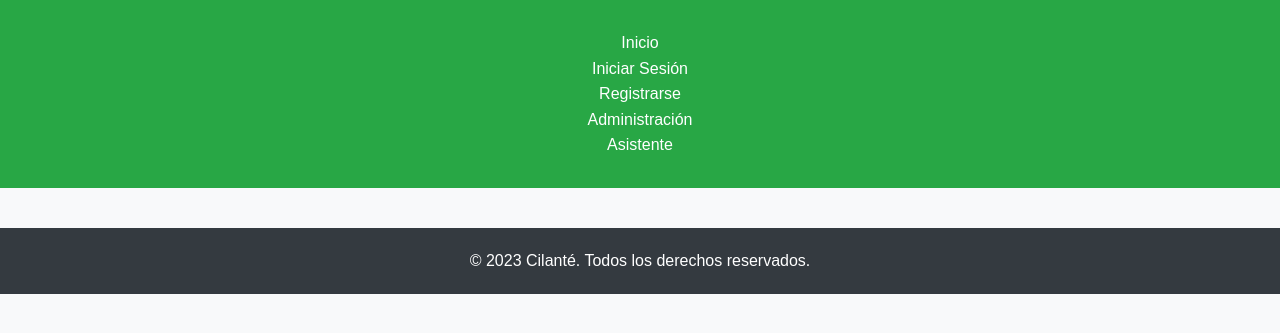
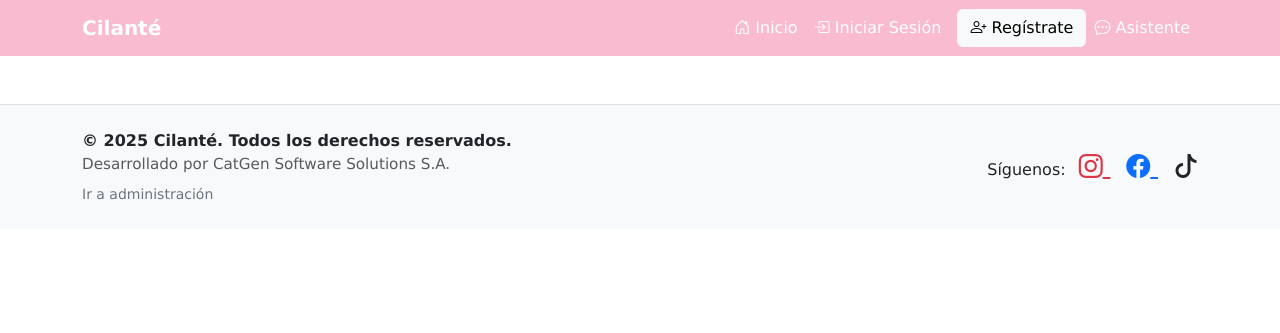
Before and after one commit to dylanbitz/cilante-store, a Flask app: template cilante/templates/base.html in a window 1280 px wide. Shown: the top 333 px of the page. Run offline with Flask 3, Linux system fonts and the light colour scheme; the template is opened without the code that fills it, so the values that code supplies are empty.

Commit message:
refactorizar templates de la pagina principal y añadir configuracion inicial de estilos

```diff
--- a/cilante/static/css/main.css
+++ b/cilante/static/css/main.css
@@ -1,70 +1,18 @@
-/* Main CSS styles for the Cilanté store application */
 
-/* Reset some default styles */
 * {
     margin: 0;
     padding: 0;
     box-sizing: border-box;
+    font-family: Verdana, Geneva, Tahoma, sans-serif;
 }
 
-/* Body styles */
-body {
-    font-family: 'Arial', sans-serif;
-    line-height: 1.6;
-    background-color: #f8f9fa;
-    color: #343a40;
+.bg-cilante-pink { background-color: #f8bbd0 !important; }
+.bg-cilante-light { background-color: #fce4ec !important; }
+.bg-cilante-beige { background-color: #fffde7 !important; }
+.text-cilante { color: #ad1457 !important; }
+
+.navbar-nav .nav-link:hover {
+  text-decoration: underline;
+  opacity: 0.85;
+  transition: opacity 0.2s;
 }
-
-/* Header styles */
-header {
-    background: #28a745;
-    color: #ffffff;
-    padding: 10px 0;
-    text-align: center;
-}
-
-/* Navigation styles */
-nav {
-    margin: 20px 0;
-}
-
-nav a {
-    color: #ffffff;
-    text-decoration: none;
-    padding: 10px 15px;
-}
-
-nav a:hover {
-    background: #218838;
-}
-
-/* Main content styles */
-main {
-    padding: 20px;
-}
-
-/* Button styles */
-.btn {
-    display: inline-block;
-    padding: 10px 20px;
-    background: #28a745;
-    color: #ffffff;
-    border: none;
-    border-radius: 5px;
-    text-decoration: none;
-}
-
-.btn:hover {
-    background: #218838;
-}
-
-/* Footer styles */
-footer {
-    text-align: center;
-    padding: 20px 0;
-    background: #343a40;
-    color: #ffffff;
-    position: relative;
-    bottom: 0;
-    width: 100%;
-}
--- a/cilante/templates/base.html
+++ b/cilante/templates/base.html
@@ -1,41 +1,88 @@
 <!DOCTYPE html>
 <html lang="es">
+
 <head>
     <meta charset="UTF-8">
     <meta name="viewport" content="width=device-width, initial-scale=1.0">
-    <title>{% block title %}Cilanté{% endblock %}</title>
-    <link rel="stylesheet" href="{{ url_for('static', filename='css/main.css') }}">
+    <title>Cilanté - Tienda de Bienestar</title>
+    <link href="https://cdn.jsdelivr.net/npm/bootstrap@5.3.3/dist/css/bootstrap.min.css" rel="stylesheet">
+    <link href="{{ url_for('static', filename='css/main.css') }}" rel="stylesheet">
+    <link rel="stylesheet" href="https://cdn.jsdelivr.net/npm/bootstrap-icons@1.11.3/font/bootstrap-icons.css">
     <script src="{{ url_for('static', filename='js/main.js') }}"></script>
 </head>
+
 <body>
     <header>
-        <nav>
-            <ul>
-                <li><a href="{{ url_for('shop.index') }}">Inicio</a></li>
-                <li><a href="{{ url_for('auth.login') }}">Iniciar Sesión</a></li>
-                <li><a href="{{ url_for('auth.register') }}">Registrarse</a></li>
-                <li><a href="{{ url_for('admin.index') }}">Administración</a></li>
-                <li><a href="{{ url_for('assistant.index') }}">Asistente</a></li>
-            </ul>
+        <nav class="navbar navbar-expand-lg" style="background-color: #f8bbd0;">
+            <section class="container">
+                <a class="navbar-brand fw-bold text-white" href="{{ url_for('shop.index') }}">Cilanté</a>
+                <button class="navbar-toggler" type="button" data-bs-toggle="collapse" data-bs-target="#navbarNav"
+                    aria-controls="navbarNav" aria-expanded="false" aria-label="Toggle navigation">
+                    <span class="navbar-toggler-icon"></span>
+                </button>
+                <section class="collapse navbar-collapse" id="navbarNav">
+                    <ul class="navbar-nav ms-auto align-items-center">
+                        <li class="nav-item">
+                            <a class="nav-link text-white" href="{{ url_for('shop.index') }}">
+                                <i class="bi bi-house-door"></i> Inicio
+                            </a>
+                        </li>
+                        <li class="nav-item">
+                            <a class="nav-link text-white" href="{{ url_for('auth.login') }}">
+                                <i class="bi bi-box-arrow-in-right"></i> Iniciar Sesión
+                            </a>
+                        </li>
+                        <li class="nav-item">
+                            <a class="btn btn-light ms-2" href="{{ url_for('auth.register') }}">
+                                <i class="bi bi-person-plus"></i> Regístrate
+                            </a>
+                        </li>
+                        <li class="nav-item">
+                            <a class="nav-link text-white"
+                                href="{{ url_for('assistant.assistant_under_construction') }}">
+                                <i class="bi bi-chat-dots"></i> Asistente
+                            </a>
+                        </li>
+                    </ul>
+                </section>
+            </section>
         </nav>
     </header>
 
-    <main>
-        {% with messages = get_flashed_messages() %}
-            {% if messages %}
-                <ul class="flashes">
-                {% for message in messages %}
-                    <li>{{ message }}</li>
-                {% endfor %}
-                </ul>
-            {% endif %}
-        {% endwith %}
+    {% block body%}
+    {% endblock %}
 
-        {% block content %}{% endblock %}
-    </main>
-
-    <footer>
-        <p>&copy; 2023 Cilanté. Todos los derechos reservados.</p>
+    <footer class="bg-light py-4 mt-5 border-top">
+        <div class="container">
+            <div class="row align-items-center">
+                <!-- Información legal y desarrollador -->
+                <div class="col-md-6 text-start">
+                    <p class="mb-0 fw-semibold">&copy; 2025 Cilanté. Todos los derechos reservados.</p>
+                    <p class="mb-0 text-muted small" style="font-size: 0.95em;">Desarrollado por CatGen Software
+                        Solutions S.A.</p>
+                    <a href="{{ url_for('admin.admin_under_construction') }}"
+                        class="text-secondary small text-decoration-none d-block mt-2">
+                        Ir a administración
+                    </a>
+                </div>
+                <!-- Redes sociales -->
+                <div class="col-md-6 text-end">
+                    <span class="me-2">Síguenos:</span>
+                    <a href="https://instagram.com/tu_cuenta" class="text-danger fs-4 me-3" target="_blank"
+                        title="Instagram">
+                        <i class="bi bi-instagram"></i>
+                    </a>
+                    <a href="https://facebook.com/tu_cuenta" class="text-primary fs-4 me-3" target="_blank"
+                        title="Facebook">
+                        <i class="bi bi-facebook"></i>
+                    </a>
+                    <a href="https://tiktok.com/@tu_cuenta" class="text-dark fs-4" target="_blank" title="TikTok">
+                        <i class="bi bi-tiktok"></i>
+                    </a>
+                </div>
+            </div>
+        </div>
     </footer>
 </body>
+
 </html>
```
Also changed, not shown: cilante/templates/index.html (+46 -46 lines).
